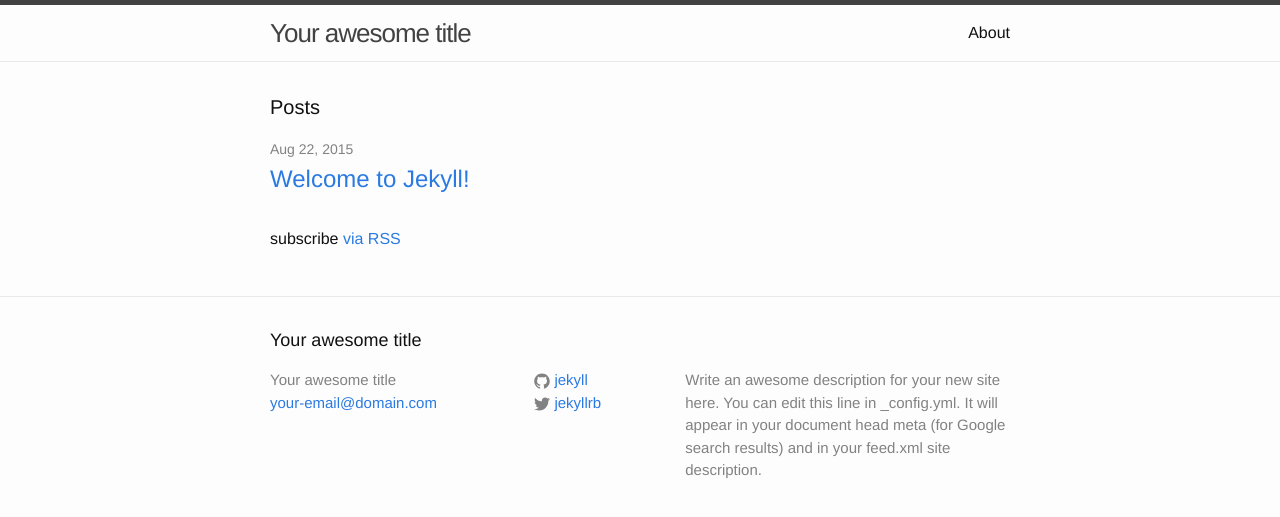
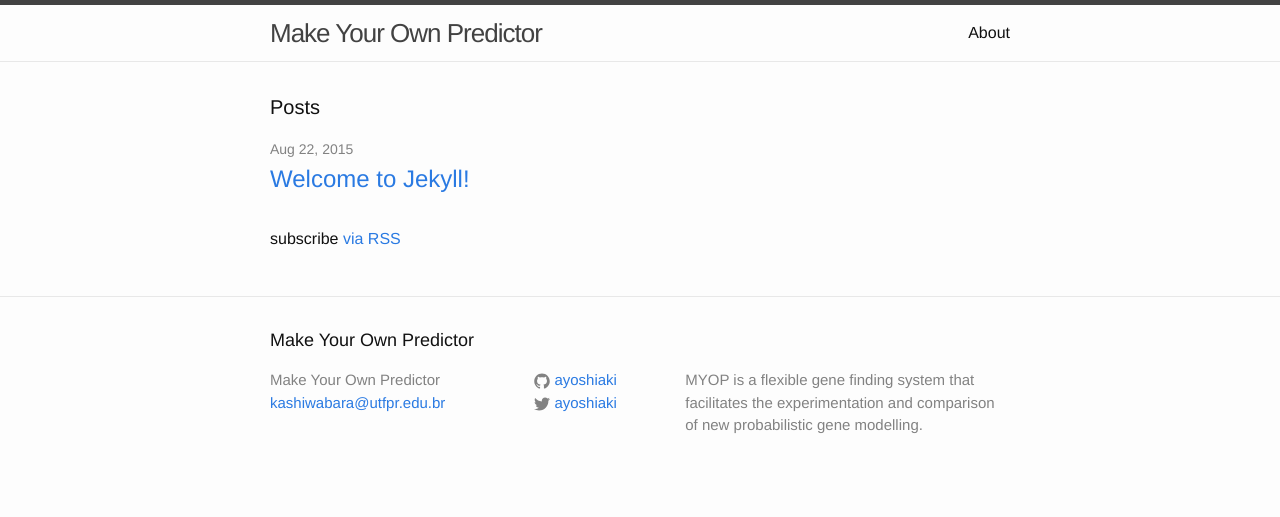
Before and after one commit to myopdev/myopdev.github.io, a Jekyll site: the page built from index.html, in a window 1280 px wide. Shown: the top 517 px of the page. Built offline with Jekyll 4.4.1, drawn with Linux system fonts in a browser that asks for light colours.

Commit message:
new configuration

```diff
--- a/_config.yml
+++ b/_config.yml
@@ -1,14 +1,12 @@
 # Site settings
-title: Your awesome title
-email: your-email@domain.com
+title: Make Your Own Predictor
+email: kashiwabara@utfpr.edu.br
 description: > # this means to ignore newlines until "baseurl:"
-  Write an awesome description for your new site here. You can edit this
-  line in _config.yml. It will appear in your document head meta (for
-  Google search results) and in your feed.xml site description.
-baseurl: "" # the subpath of your site, e.g. /blog/
-url: "http://yourdomain.com" # the base hostname & protocol for your site
-twitter_username: jekyllrb
-github_username:  jekyll
+  MYOP is a flexible gene finding system  that facilitates the experimentation and comparison of new probabilistic gene modelling.
+baseurl: ""
+url: "http://myopdev.github.io" # the base hostname & protocol for your site
+twitter_username:  ayoshiaki
+github_username:  ayoshiaki
 
 # Build settings
 markdown: kramdown
```
